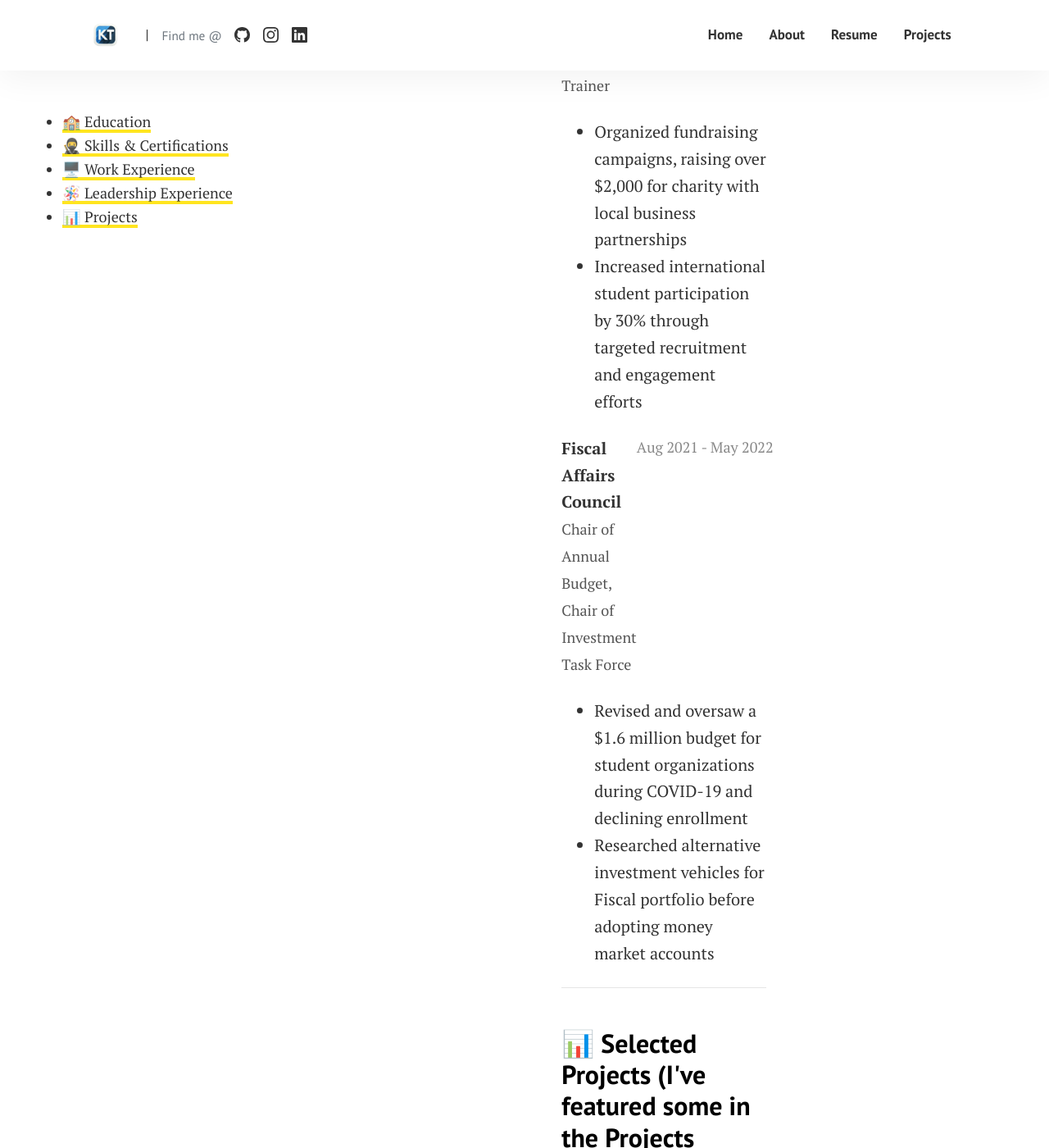
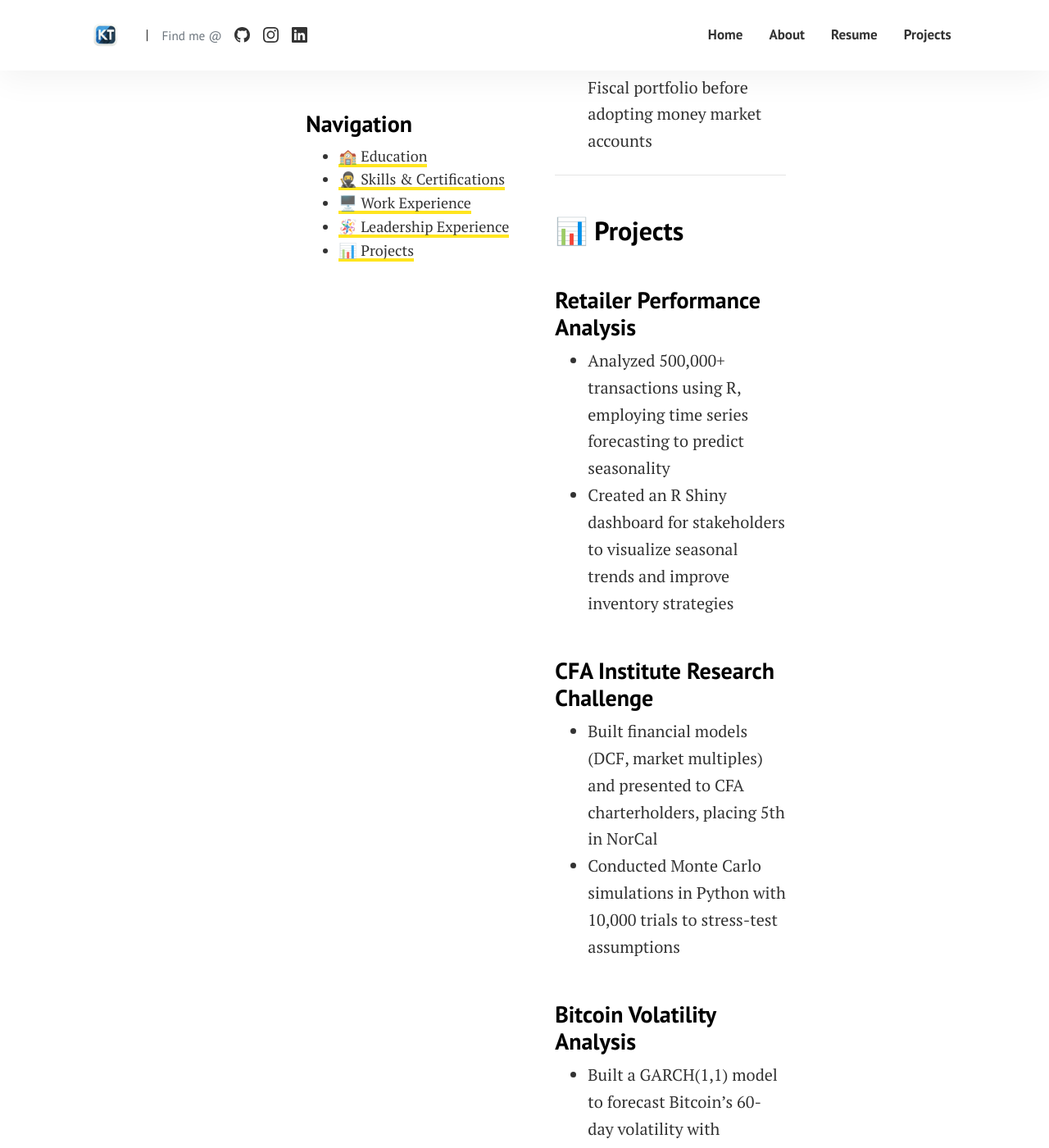
Before and after one commit to kaungthiha/kaungthiha.github.io, a Jekyll site: the page built from pages/resume.html, in a window 1280 px wide and 1400 px high, scrolled down 6149 px. Shown: the whole window at 82% size. Built offline with Jekyll 4.4.1, drawn with Linux system fonts in a browser that asks for light colours.

Commit message:
Update resume.html

```diff
--- a/pages/resume.html
+++ b/pages/resume.html
@@ -3,25 +3,32 @@ layout: page
 title:
 permalink: "/resume/"
 ---
+
 <style>
     body {
         max-width: 85%;
         margin: 0 auto;
         font-size: 17px;
         line-height: 1.6;
-      padding : 20 20 px;
+        padding: 20px;
     }
+
     h2, h3, h4 {
         margin-top: 1em;
     }
 
+    .resume-container {
+        display: flex;
+        flex-direction: row;
+        align-items: flex-start;
+    }
+
     .fixed-easy-nav {
-      position: fixed;
+        position: sticky;
         top: 70px; /* Adjust based on header height */
-      left: 20px; /* Align with margin */
         width: 300px;
+        flex-shrink: 0;
         padding: 1rem;
-      border: 0px solid #ddd;
         border-radius: 5px;
         background-color: #ffffff;
         font-size: 0.9em;
@@ -29,37 +36,11 @@ permalink: "/resume/"
         z-index: 1000;
     }
 
-    /* Main content area with padding to avoid overlap */
     .content-area {
-      padding-left: 340px; /* Match Easy Nav width + spacing */
+        flex-grow: 1;
+        padding-left: 20px; /* Space between nav and content */
     }
 
-    /* Mobile compatibility */
-    @media (max-width: 768px) {
-      .fixed-easy-nav {
-        position: static; /* Remove fixed positioning */
-        width: auto;
-        margin-bottom: 1rem;
-      }
-
-      .content-area {
-        margin-left: 0; /* Reset margin for mobile */
-      }
-    }
-</style>
-
-<div class="fixed-easy-nav">
-  <h3> </h3>
-  <ul>
-    <li><a href="#education">🏫 Education</a></li>
-    <li><a href="#skills-certifications">🥷 Skills & Certifications</a></li>
-    <li><a href="#work-experience">🖥️ Work Experience</a></li>
-    <li><a href="#leadership-experience">🪅 Leadership Experience</a></li>
-    <li><a href="#projects">📊 Projects</a></li>
-  </ul>
-</div>
-
-<style>
     .entry {
         display: flex;
         justify-content: space-between;
@@ -87,7 +68,36 @@ permalink: "/resume/"
         text-align: right;
         white-space: nowrap; /* Prevent wrapping */
     }
+
+    /* Mobile compatibility */
+    @media (max-width: 768px) {
+        .resume-container {
+            flex-direction: column;
+        }
+
+        .fixed-easy-nav {
+            position: static; /* Remove sticky positioning */
+            width: auto;
+            margin-bottom: 1rem;
+        }
+
+        .content-area {
+            padding-left: 0; /* Reset padding for mobile */
+        }
+    }
 </style>
+
+<div class="resume-container">
+    <div class="fixed-easy-nav">
+        <h3>Navigation</h3>
+        <ul>
+            <li><a href="#education">🏫 Education</a></li>
+            <li><a href="#skills-certifications">🥷 Skills & Certifications</a></li>
+            <li><a href="#work-experience">🖥️ Work Experience</a></li>
+            <li><a href="#leadership-experience">🪅 Leadership Experience</a></li>
+            <li><a href="#projects">📊 Projects</a></li>
+        </ul>
+    </div>
 
     <div class="content-area">
         <h1></h1>
@@ -102,9 +112,7 @@ permalink: "/resume/"
         <div class="entry">
             <div class="entry-details">
                 <span class="entry-title">University of San Francisco</span>
-      <span class="entry-subtitle">
-        Bachelor of Science (B.S.) in Business Analytics, Computer Science (GPA: 3.81)
-      </span>
+                <span class="entry-subtitle">Bachelor of Science (B.S.) in Business Analytics, Computer Science (GPA: 3.81)</span>
             </div>
             <span class="entry-dates">Aug 2021 - May 2024</span>
         </div>
@@ -200,7 +208,7 @@ permalink: "/resume/"
 
         <hr>
 
-  <h2 id="projects">📊 Selected Projects (I've featured some in the Projects section!)</h2>
+        <h2 id="projects">📊 Projects</h2>
         <h3>Retailer Performance Analysis</h3>
         <ul>
           <li>Analyzed 500,000+ transactions using R, employing time series forecasting to predict seasonality</li>
@@ -225,3 +233,4 @@ permalink: "/resume/"
           <li>Applied NLP to customer reviews, identifying key factors influencing property ratings</li>
         </ul>
     </div>
+</div>
```
Lines whose indentation alone changed are shown as unchanged.
